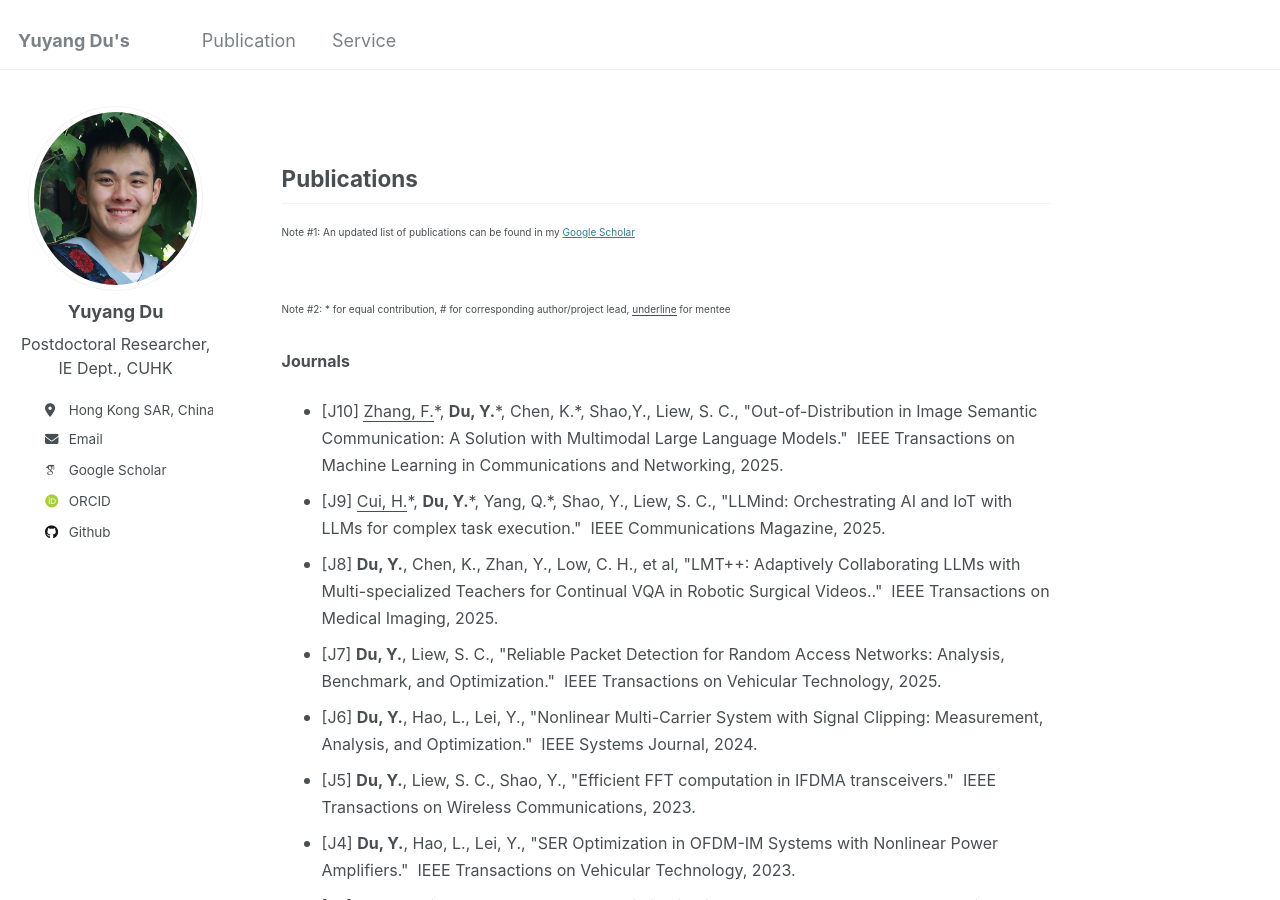
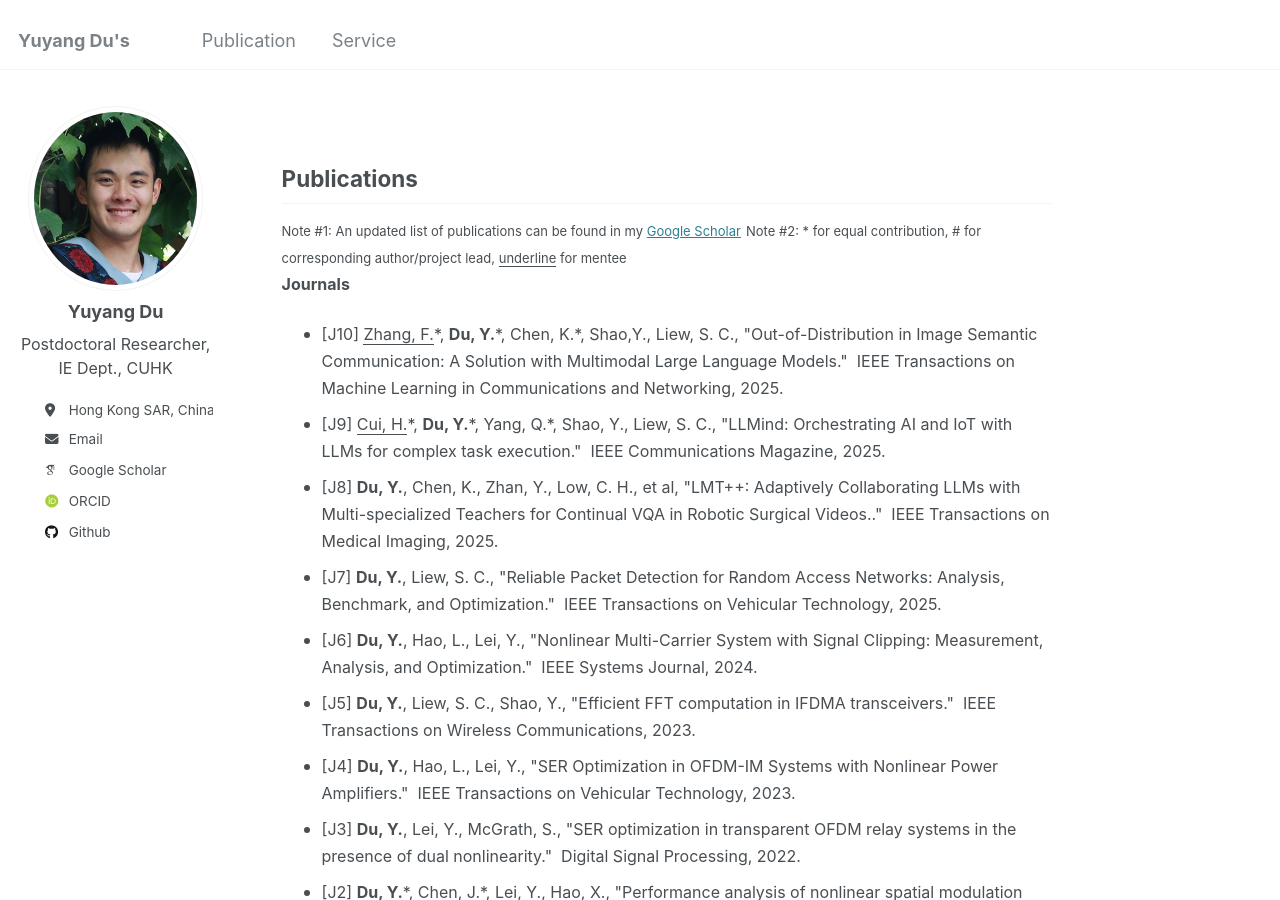
Before and after one commit to yuyangdu01/yuyangdu01.github.io, a Jekyll site: the page built from _pages/markdown.md, in a window 1280 px wide and 900 px high. Built offline with Jekyll 4.4.1, drawn with Linux system fonts in a browser that asks for light colours; some web fonts are replaced.

Commit message:
Update markdown.md

```diff
--- a/_pages/markdown.md
+++ b/_pages/markdown.md
@@ -9,8 +9,8 @@ redirect_from:
 
 Publications <font size=3></font>
 ------
-<font size=1>Note #1: An updated list of publications can be found in my <a href="https://scholar.google.com/citations?user=DLDht70AAAAJ">Google Scholar</a></font> <br>
-<font size=1>Note #2: * for equal contribution, # for corresponding author/project lead, <u>underline</u> for mentee</font> <br>
+<font size=2>Note #1: An updated list of publications can be found in my <a href="https://scholar.google.com/citations?user=DLDht70AAAAJ">Google Scholar</a></font>
+<font size=2>Note #2: * for equal contribution, # for corresponding author/project lead, <u>underline</u> for mentee</font>
 **<font size=3>Journals</font>** <br>
 * <font size=3>[J10] <u>Zhang, F.</u>*, <b>Du, Y.</b>*, Chen, K.*, Shao,Y., Liew, S. C., "Out-of-Distribution in Image Semantic Communication: A Solution with Multimodal Large Language Models." &nbsp;IEEE Transactions on Machine Learning in Communications and Networking, 2025.</font>
 * <font size=3>[J9] <u>Cui, H.</u>*, <b>Du, Y.</b>*, Yang, Q.*, Shao, Y., Liew, S. C., "LLMind: Orchestrating AI and IoT with LLMs for complex task execution." &nbsp;IEEE Communications Magazine, 2025.</font>
```
